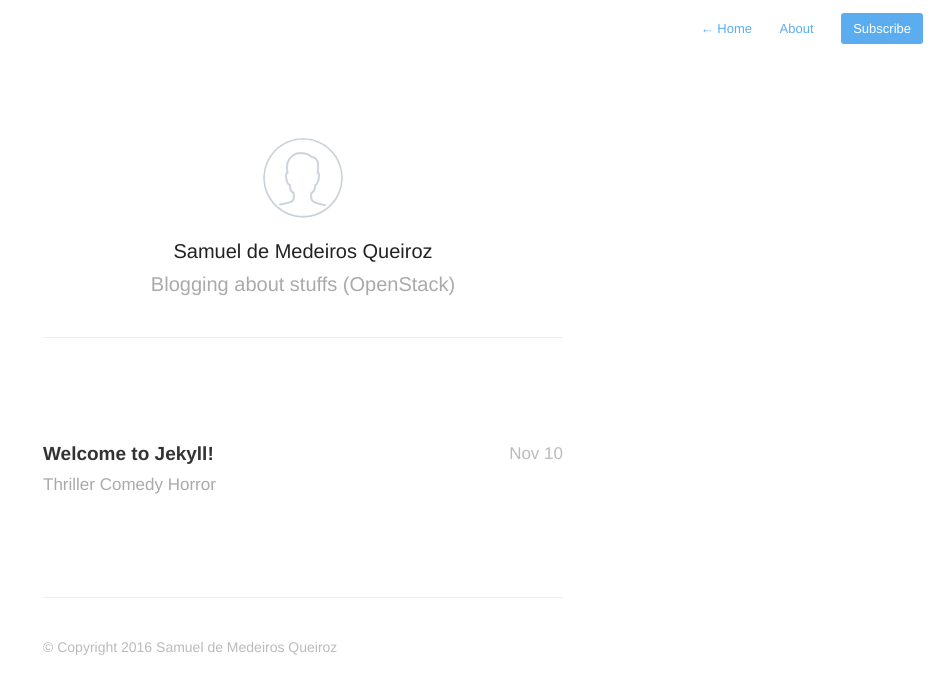
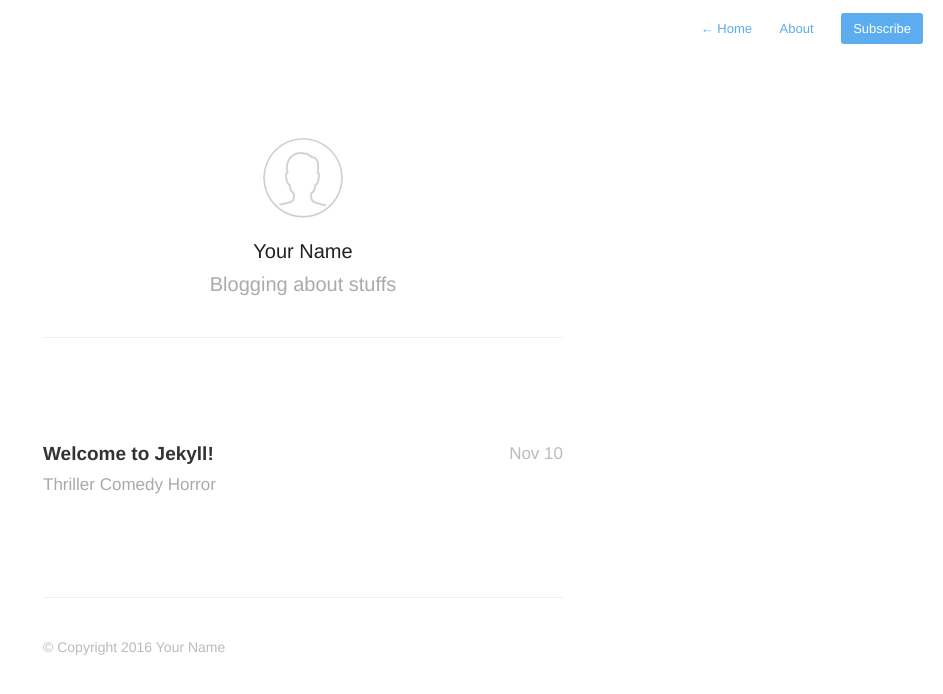
Before and after one commit to samueldmq/samueldmq-old-website, a Jekyll site: the page built from index.html, in a window 1280 px wide. Shown: the top 694 px of the page, without its empty margins (337-1280 px from the left). Built offline with Jekyll 4.4.1, drawn with Linux system fonts in a browser that asks for light colours; nearby versions of some CDN libraries; Markdown is read by kramdown in place of the engine named in the settings; the list of posts is cut into pages by our own code.

Commit message:
Revert "Updating config"
To make sure it was just a matter of waiting for jekyll build

This reverts commit d4b22bc511806c2a11b3f2aa031a41b76586f3d3.

```diff
--- a/_config.yml
+++ b/_config.yml
@@ -1,5 +1,5 @@
-name: Samuel's Website
-description: Blogging about stuffs (OpenStack)
+name: Your New Jekyll Site
+description: Blogging about stuffs
 meta_description: "Your New Jekyll Site, Blogging about stuffs"
 
 aboutPage: true
@@ -9,14 +9,14 @@ highlighter: pygments
 
 paginate: 20
 baseurl: /
-domain_name: 'http://samueldmq.github.io'
+domain_name: 'http://yourblog-domain.com'
 google_analytics: 'UA-XXXXXXXX-X'
 disqus: false
 disqus_shortname: 'your-disqus-shortname'
 
 # Details for the RSS feed generator
-url:            'http://samueldmq.github.io'
-author:         'Samuel de Medeiros Queiroz'
+url:            'http://your-blog-url.example.com'
+author:         'Your Name'
 authorTwitter:  'YourTwitterUsername'
 
 permalink:       /:year/:title/
```
